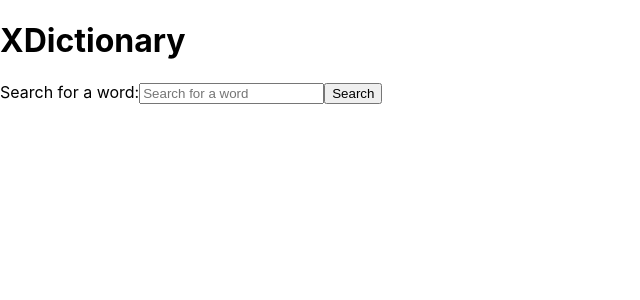
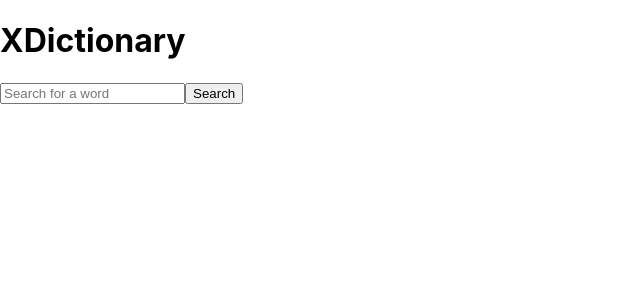
Before and after one commit to musaddiq2/XDictionary, a React (Create React App) app: page / in a window 1280 px wide. Shown: the top 300 px of the page, without its empty margins (0-640 px from the left). Built offline with nearby package versions, Linux system fonts and the light colour scheme.

Commit message:
3rd commit

```diff
--- a/src/Search.js
+++ b/src/Search.js
@@ -3,10 +3,8 @@ import React from "react";
 const Search = ({ searchTerm, onSearch }) => {
   return (
     <div className="search">
-      <label htmlFor="searchInput">Search for a word:</label>
       <input
         type="text"
-  id="searchInput"
         placeholder="Search for a word"
         value={searchTerm}
         onChange={(e) => onSearch(e.target.value)}
```
Lines whose indentation alone changed are shown as unchanged.
